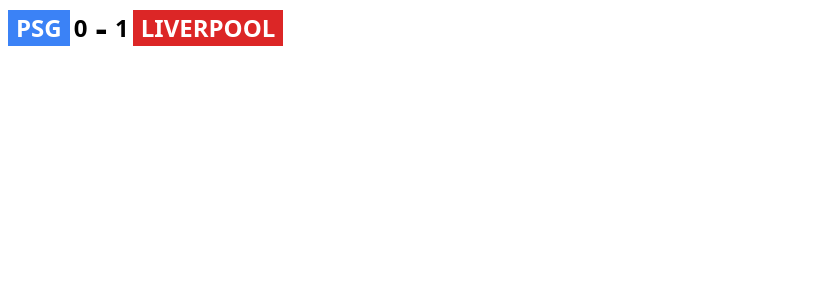
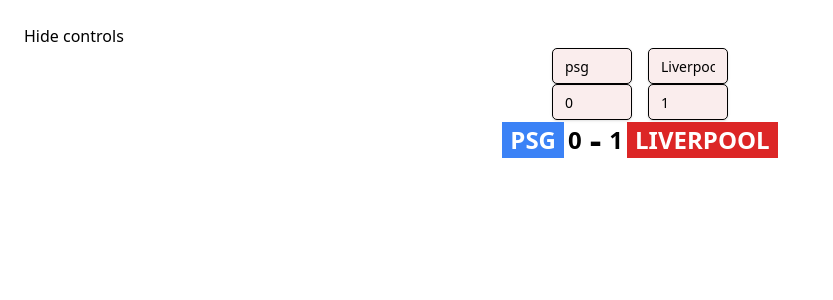
Before and after one commit to cdugeai/designs-sample, a SvelteKit app: page /score-panel in a window 1280 px wide. Shown: the top 300 px of the page, without its empty margins (0-833 px from the left). Built offline with nearby package versions, Linux system fonts and the light colour scheme.

Commit message:
feat: Score add control panel

```diff
--- /dev/null
+++ b/src/lib/components/score/ScoreController.svelte
@@ -0,0 +1,79 @@
+<script lang="ts">
+	let displayControls: boolean = $state(true);
+
+	interface Props {
+		team_home: string;
+		team_away: string;
+		score_home: string;
+		score_away: string;
+	}
+
+	let {
+		team_home = $bindable(),
+		team_away = $bindable(),
+		score_home = $bindable(),
+		score_away = $bindable()
+	}: Props = $props();
+
+	const inputClass: string =
+		'border-input placeholder:text-muted-foreground focus-visible:ring-ring flex h-9 w-full rounded-md border bg-transparent px-3 py-1 text-sm shadow-sm transition-colors focus-visible:ring-1 focus-visible:outline-none';
+</script>
+
+<button onclick={() => (displayControls = !displayControls)}>
+	{displayControls ? 'Hide' : 'Show'} controls
+</button>
+
+<div class="flex flex-col items-center" class:hide={!displayControls}>
+	<div class="team-inputs flex">
+		<input
+			class={'' + inputClass}
+			type="text"
+			id="team_home"
+			placeholder="Home team"
+			bind:value={team_home}
+		/>
+		<input
+			type="text"
+			class={'' + inputClass}
+			id="team_away"
+			placeholder="Away team"
+			bind:value={team_away}
+		/>
+	</div>
+	<div class="score-inputs flex">
+		<input
+			class={'' + inputClass}
+			type="number"
+			id="score_home"
+			placeholder="Home score"
+			bind:value={score_home}
+		/>
+		<input
+			class={'' + inputClass}
+			type="number"
+			id="score_away"
+			placeholder="Away score"
+			bind:value={score_away}
+		/>
+	</div>
+</div>
+
+<style>
+	.button-incr {
+		background-color: rebeccapurple;
+	}
+
+	.score-inputs,
+	.team-inputs {
+		gap: 1rem;
+	}
+
+	.hide {
+		display: none;
+	}
+	input {
+		background-color: rgba(236, 188, 188, 0.267);
+		border-radius: 5px;
+		max-width: 5rem;
+	}
+</style>
--- a/src/lib/components/score/ScorePanel.svelte
+++ b/src/lib/components/score/ScorePanel.svelte
@@ -9,7 +9,7 @@
 	let { team_home, team_away }: Props = $props();
 </script>
 
-<div class="flex">
+<div class="flex justify-center">
 	{@render team_home()}
 	<p class="mx-2 text-4xl font-extrabold">-</p>
 	{@render team_away()}
--- /dev/null
+++ b/src/lib/components/score/ScorePanelDesctruct.svelte
@@ -0,0 +1,48 @@
+<script lang="ts">
+	import type { Snippet } from 'svelte';
+	import TeamScore from './TeamScore.svelte';
+
+	interface Props {
+		team_home_name: string;
+		team_away_name: string;
+		team_home_score: string;
+		team_away_score: string;
+		team_home_color: string;
+		team_away_color: string;
+		team_home_logo_url: string;
+		team_away_logo_url: string;
+		team_home_reversed: boolean;
+		team_away_reversed: boolean;
+	}
+
+	let {
+		team_home_name,
+		team_away_name,
+		team_home_score,
+		team_away_score,
+		team_home_color,
+		team_away_color,
+		team_home_logo_url,
+		team_away_logo_url,
+		team_home_reversed,
+		team_away_reversed
+	}: Props = $props();
+</script>
+
+<div class="flex">
+	<TeamScore
+		team={team_home_name}
+		score={team_home_score}
+		color={team_home_color}
+		img_url={team_home_logo_url}
+		reversed={team_home_reversed}
+	/>
+	<p class="mx-2 text-4xl font-extrabold">-</p>
+	<TeamScore
+		team={team_away_name}
+		score={team_away_score}
+		color={team_away_color}
+		img_url={team_away_logo_url}
+		reversed={team_away_reversed}
+	/>
+</div>
--- a/src/lib/components/score/TeamScore.svelte
+++ b/src/lib/components/score/TeamScore.svelte
@@ -21,22 +21,27 @@
 
 <div class="flex items-center gap-1" class:flex-row-reverse={reversed}>
 	<img class:show={displayImages} src={img_url} alt="" class="hide h-8" />
-	<p
-		class={'team  px-2 font-semibold text-nowrap text-white uppercase ' + className}
+	<div
+		class={'team px-2 font-semibold text-nowrap text-white uppercase ' + className}
 		style={'background-color: ' + backgroundColor}
 	>
 		{team}
-	</p>
-	<p class="score text-8xl font-bold">{score}</p>
+	</div>
+	<div class="score text-8xl font-bold">{score}</div>
 </div>
 
 <style>
 	.team {
 		font-size: 24px;
+		max-width: 10rem;
+		overflow: scroll;
 	}
 
 	.score {
 		font-size: 24px;
+		max-width: 3rem;
+		overflow-y: hidden;
+		overflow-x: scroll;
 	}
 
 	.hide {
--- a/src/routes/score-panel/+page.svelte
+++ b/src/routes/score-panel/+page.svelte
@@ -1,12 +1,53 @@
-<script>
+<script lang="ts">
+	import ScoreController from '$lib/components/score/ScoreController.svelte';
 	import ScorePanel from '$lib/components/score/ScorePanel.svelte';
+	import ScorePanelDesctruct from '$lib/components/score/ScorePanelDesctruct.svelte';
 	import TeamScore from '$lib/components/score/TeamScore.svelte';
+
+	interface Score {
+		home: {
+			team: string;
+			score: string;
+			color: string;
+			img_url: string;
+			reversed: boolean;
+		};
+		away: {
+			team: string;
+			score: string;
+			color: string;
+			img_url: string;
+			reversed: boolean;
+		};
+	}
+	let stateDefault: Score = {
+		home: {
+			team: 'psg',
+			score: '0',
+			color: '#3b82f6',
+			img_url:
+				'https://encrypted-tbn0.gstatic.com/images?q=tbn:ANd9GcQqoMKAbWvTpH2aSe9zjm5q65M6cYtSpgfY6A&s',
+			reversed: false
+		},
+		away: {
+			team: 'Liverpool',
+			score: '1',
+			color: '#dc2626',
+			img_url: 'https://static.wikia.nocookie.net/liverpoolfc/images/b/b2/Liverbird.png',
+			reversed: true
+		}
+	};
+	let home_team: string = $state(stateDefault.home.team);
+	let home_score: string = $state(stateDefault.home.score);
+
+	let away_team: string = $state(stateDefault.away.team);
+	let away_score: string = $state(stateDefault.away.score);
 </script>
 
 {#snippet team_home()}
 	<TeamScore
-		team="psg"
-		score="0"
+		team={home_team}
+		score={home_score}
 		color="#3b82f6"
 		img_url="https://encrypted-tbn0.gstatic.com/images?q=tbn:ANd9GcQqoMKAbWvTpH2aSe9zjm5q65M6cYtSpgfY6A&s"
 	/>
@@ -14,14 +55,21 @@
 
 {#snippet team_away()}
 	<TeamScore
-		team="Liverpool"
-		score="1"
+		team={away_team}
+		score={away_score}
 		color="#dc2626"
 		img_url="https://static.wikia.nocookie.net/liverpoolfc/images/b/b2/Liverbird.png"
 		reversed={true}
 	/>
 {/snippet}
 
-<div class="m-2">
+<div class="m-6">
+	<ScoreController
+		bind:team_home={home_team}
+		bind:score_home={home_score}
+		bind:team_away={away_team}
+		bind:score_away={away_score}
+	/>
+
 	<ScorePanel {team_home} {team_away} />
 </div>
```
